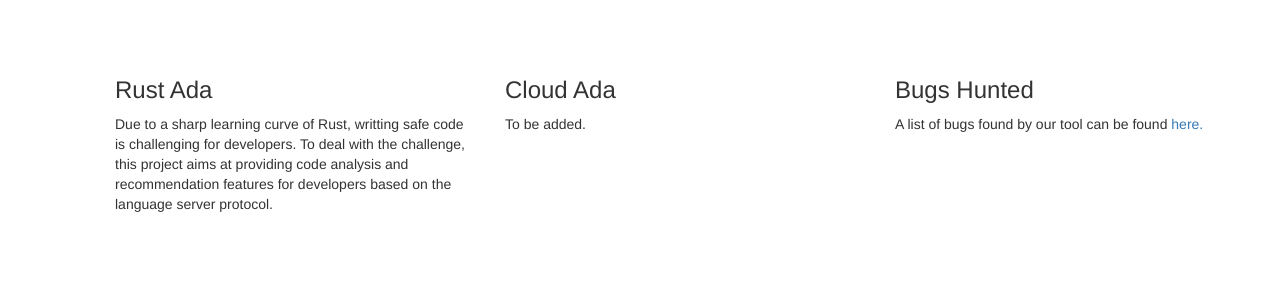
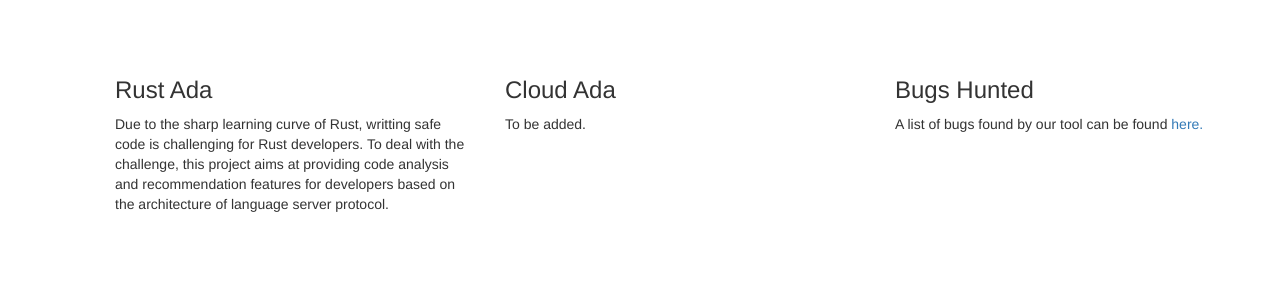
Before and after one commit to Artisan-Lab/Artisan-Lab.github.io, a plain HTML site: page index.html in a window 1280 px wide. Shown: the part 1558-1860 px from the top of the page. Drawn offline with nearby package versions, Linux system fonts and the light colour scheme.

Commit message:
Update index.html

```diff
--- a/index.html
+++ b/index.html
@@ -60,7 +60,7 @@
 			<div class="row">
 				<div class="col-sm-4">
 					<h3>Rust Ada</h3>
-					<p>Due to a sharp learning curve of Rust, writting safe code is challenging for developers. To deal with the challenge, this project aims at providing code analysis and recommendation features for developers based on the language server protocol.</p>
+					<p>Due to the sharp learning curve of Rust, writting safe code is challenging for Rust developers. To deal with the challenge, this project aims at providing code analysis and recommendation features for developers based on the architecture of language server protocol.</p>
 				</div>
 				<div class="col-sm-4">
 					<h3>Cloud Ada</h3>
```
